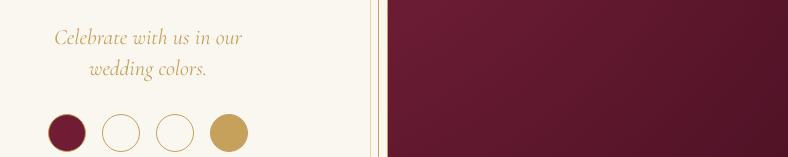
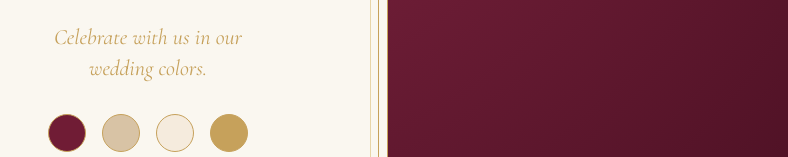
Before and after one commit to flippingcm-collab/e-invitation.muycodigital, a plain HTML site: page index.html in a window 1280 px wide. Shown: the part 2665-2822 px from the top of the page, 492-1280 px from the left. Drawn offline with nearby package versions, Linux system fonts and the light colour scheme; no server answers; grey boxes are pictures that could not be loaded.

Commit message:
Update dress color swatches
Removed white swatch and added beige and cream swatches.

```diff
--- a/css/style.css
+++ b/css/style.css
@@ -993,8 +993,12 @@ height: auto;
   background: var(--burgundy);
 }
 
-.dress-colors__swatch--white {
-  background: #FFFFFF;
+.dress-colors__swatch--beige {
+  background: #D8C3A5;
+}
+
+.dress-colors__swatch--cream {
+  background: #F5EBDD;
 }
 
 .dress-colors__swatch--gold {
```
